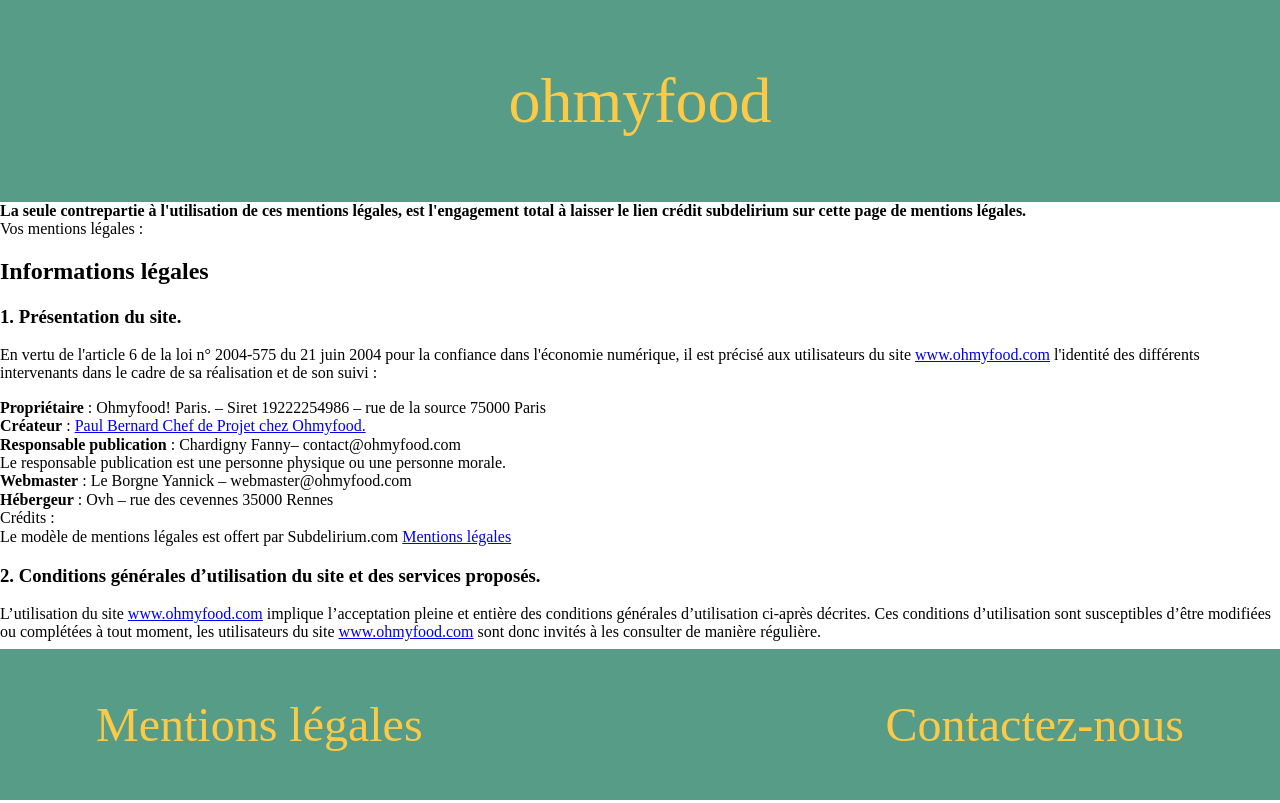
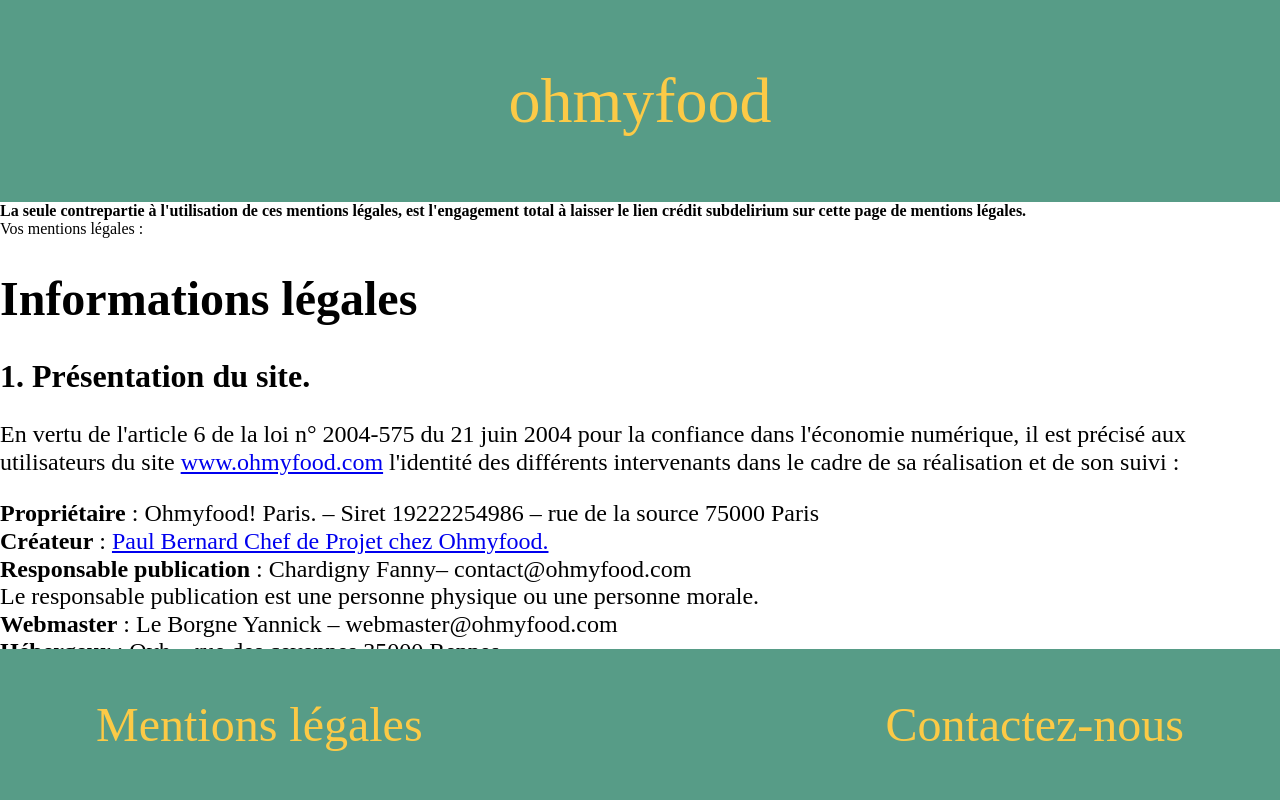
Before and after one commit to devweboc/Yannickleborgne_3_09072020, a website: page legal-notice.html in a window 1280 px wide. Shown: the top 803 px of the page. Drawn offline with Linux system fonts and the light colour scheme; a web font is replaced by a local one.

Commit message:
mise en forme de la page mentions légales

```diff
--- a/legal-notice.html
+++ b/legal-notice.html
@@ -14,8 +14,9 @@
     </header>
     <strong>La seule contrepartie à l'utilisation de ces mentions légales, est l'engagement total à laisser le lien crédit subdelirium sur cette page de mentions légales.</strong><br />
 Vos mentions légales :
-<h2>Informations légales</h2>
-<h3>1. Présentation du site.</h3>
+<section class="mentions">
+<h1>Informations légales</h1>
+<h2>1. Présentation du site.</h2>
 <p>En vertu de l'article 6 de la loi n° 2004-575 du 21 juin 2004 pour la confiance dans l'économie numérique, il est précisé aux utilisateurs du site <a href="http://www.ohmyfood.com/">www.ohmyfood.com</a> l'identité des différents intervenants dans le cadre de sa réalisation et de son suivi :</p>
 <p><strong>Propriétaire</strong> : Ohmyfood! Paris. – Siret 19222254986 – rue de la source 75000 Paris<br />
 <strong>Créateur</strong>  : <a href="https://www.ohmyfood.com">Paul Bernard Chef de Projet chez Ohmyfood.</a><br />
@@ -71,7 +72,7 @@
 <p>Utilisateur : Internaute se connectant, utilisant le site susnommé.</p>
 <p>Informations personnelles : « les informations qui permettent, sous quelque forme que ce soit, directement ou non, l'identification des personnes physiques auxquelles elles s'appliquent » (article 4 de la loi n° 78-17 du 6 janvier 1978).</p>
 
-
+</section>
 
 
     <footer class="footer">
--- a/sass/layout/_header.scss
+++ b/sass/layout/_header.scss
@@ -5,7 +5,10 @@
     font-size: 4rem;
     color: $color-brand-text;
 
+    @include screen-max-width('widescreen-up'){
+        font-size:4rem;
 
+    }
 @include screen-max-width ($format: 'tablet-up'){
     font-size: 2rem;
 
--- a/sass/layout/menu/_carte_note.scss
+++ b/sass/layout/menu/_carte_note.scss
@@ -21,7 +21,7 @@
   h1,
   h3 {
 
-    font-family: $lne-font-family-title;
+    font-family:"Segoe Print V1";
   }
 
   h2 {
--- a/sass/main.scss
+++ b/sass/main.scss
@@ -11,3 +11,4 @@
 @import 'layout/footer';
 @import 'components/soon';
 @import 'layout/menu';
+@import'pages/legal-notice';
--- a/sass/pages/_legal-notice.scss
+++ b/sass/pages/_legal-notice.scss
@@ -0,0 +1,17 @@
+.mentions{
+    h1{
+        font-size:3rem;
+    }
+    h2{
+        font-size:2rem;
+        font-family:"Segoe Print V1";
+    }
+    h3{
+        font-size:1.75rem;
+    }
+    p{
+        font-size:1.5rem;
+
+        color:black;
+    }
+}
```
Also changed, not shown: css/style.css, 1 other file.
